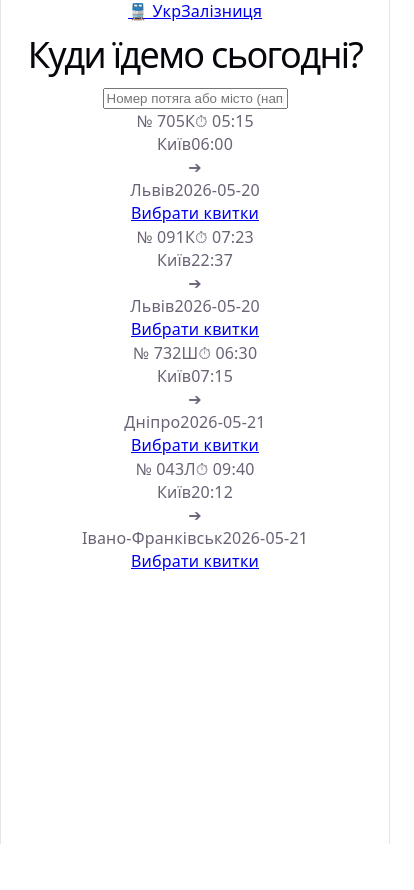
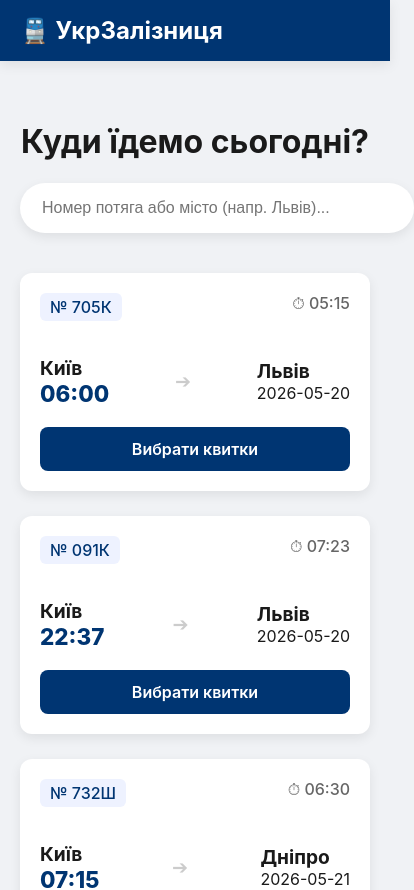
Before and after one commit to the-darkkk/web-railway-ms, a React (Vite) app: page / in a window 390 px wide. Shown: the top 890 px of the page, 414 px wide, since content can reach past the window. Before the commit the page ends 844 px from the top, so only its background shows below. Built offline with nearby package versions, Linux system fonts and the light colour scheme.

Commit message:
Refactor CSS styles for improved design and responsiveness

```diff
--- a/src/index.css
+++ b/src/index.css
@@ -1,111 +1,142 @@
 :root {
-  --text: #6b6375;
-  --text-h: #08060d;
-  --bg: #fff;
-  --border: #e5e4e7;
-  --code-bg: #f4f3ec;
-  --accent: #aa3bff;
-  --accent-bg: rgba(170, 59, 255, 0.1);
-  --accent-border: rgba(170, 59, 255, 0.5);
-  --social-bg: rgba(244, 243, 236, 0.5);
-  --shadow:
-    rgba(0, 0, 0, 0.1) 0 10px 15px -3px, rgba(0, 0, 0, 0.05) 0 4px 6px -2px;
-
-  --sans: system-ui, 'Segoe UI', Roboto, sans-serif;
-  --heading: system-ui, 'Segoe UI', Roboto, sans-serif;
-  --mono: ui-monospace, Consolas, monospace;
-
-  font: 18px/145% var(--sans);
-  letter-spacing: 0.18px;
-  color-scheme: light dark;
-  color: var(--text);
-  background: var(--bg);
-  font-synthesis: none;
-  text-rendering: optimizeLegibility;
-  -webkit-font-smoothing: antialiased;
-  -moz-osx-font-smoothing: grayscale;
-
-  @media (max-width: 1024px) {
-    font-size: 16px;
-  }
-}
-
-@media (prefers-color-scheme: dark) {
-  :root {
-    --text: #9ca3af;
-    --text-h: #f3f4f6;
-    --bg: #16171d;
-    --border: #2e303a;
-    --code-bg: #1f2028;
-    --accent: #c084fc;
-    --accent-bg: rgba(192, 132, 252, 0.15);
-    --accent-border: rgba(192, 132, 252, 0.5);
-    --social-bg: rgba(47, 48, 58, 0.5);
-    --shadow:
-      rgba(0, 0, 0, 0.4) 0 10px 15px -3px, rgba(0, 0, 0, 0.25) 0 4px 6px -2px;
-  }
-
-  #social .button-icon {
-    filter: invert(1) brightness(2);
-  }
+  --primary: #003572;
+  --accent: #ffc107;
+  --bg: #f0f2f5;
+  --text: #1a1a1a;
+  --shadow: 0 4px 12px rgba(0, 0, 0, 0.08);
+  --radius: 12px;
 }
 
 body {
   margin: 0;
+  font-family: 'Inter', system-ui, sans-serif;
+  background-color: var(--bg);
+  color: var(--text);
 }
 
-#root {
-  width: 1126px;
-  max-width: 100%;
+.container {
+  max-width: 1100px;
   margin: 0 auto;
+  padding: 0 20px;
+}
+
+.main-header {
+  background: var(--primary);
+  padding: 1rem 0;
+  box-shadow: var(--shadow);
+}
+
+.logo {
+  color: white;
+  text-decoration: none;
+  font-size: 1.5rem;
+  font-weight: bold;
+}
+
+.hero-section {
   text-align: center;
-  border-inline: 1px solid var(--border);
-  min-height: 100svh;
+  padding: 40px 0;
+}
+
+.search-input {
+  width: 100%;
+  max-width: 500px;
+  padding: 14px 20px;
+  border-radius: 30px;
+  border: 2px solid transparent;
+  box-shadow: var(--shadow);
+  font-size: 1rem;
+  transition: all 0.3s ease;
+}
+
+.search-input:focus {
+  outline: none;
+  border-color: var(--primary);
+  transform: scale(1.02);
+}
+
+.train-list-grid {
+  display: grid;
+  grid-template-columns: repeat(auto-fill, minmax(320px, 1fr));
+  gap: 25px;
+  margin-bottom: 50px;
+}
+
+.train-card {
+  background: white;
+  border-radius: var(--radius);
+  padding: 20px;
+  box-shadow: var(--shadow);
+  transition: transform 0.2s ease;
   display: flex;
   flex-direction: column;
-  box-sizing: border-box;
 }
 
-h1,
-h2 {
-  font-family: var(--heading);
-  font-weight: 500;
-  color: var(--text-h);
+.train-card:hover {
+  transform: translateY(-5px);
 }
 
-h1 {
-  font-size: 56px;
-  letter-spacing: -1.68px;
-  margin: 32px 0;
-  @media (max-width: 1024px) {
-    font-size: 36px;
-    margin: 20px 0;
-  }
-}
-h2 {
-  font-size: 24px;
-  line-height: 118%;
-  letter-spacing: -0.24px;
-  margin: 0 0 8px;
-  @media (max-width: 1024px) {
-    font-size: 20px;
-  }
-}
-p {
-  margin: 0;
+.train-card-header {
+  display: flex;
+  justify-content: space-between;
+  margin-bottom: 15px;
+  color: #666;
+  font-weight: 500;
 }
 
-code,
-.counter {
-  font-family: var(--mono);
-  display: inline-flex;
-  border-radius: 4px;
-  color: var(--text-h);
+.train-id {
+  background: #eef2ff;
+  color: var(--primary);
+  padding: 4px 10px;
+  border-radius: 6px;
 }
 
-code {
-  font-size: 15px;
-  line-height: 135%;
-  padding: 4px 8px;
-  background: var(--code-bg);
+.train-route {
+  display: flex;
+  align-items: center;
+  justify-content: space-between;
+  margin: 20px 0;
 }
+
+.route-point {
+  display: flex;
+  flex-direction: column;
+}
+
+.city {
+  font-size: 1.2rem;
+  font-weight: 700;
+}
+
+.time {
+  font-size: 1.4rem;
+  font-weight: 800;
+  color: var(--primary);
+}
+
+.route-arrow {
+  color: #ccc;
+  font-size: 1.2rem;
+}
+
+.book-link {
+  margin-top: auto;
+  background: var(--primary);
+  color: white;
+  text-decoration: none;
+  text-align: center;
+  padding: 12px;
+  border-radius: 8px;
+  font-weight: 600;
+  transition: background 0.2s;
+}
+
+.book-link:hover {
+  background: #002652;
+}
+
+.empty-state {
+  text-align: center;
+  padding: 50px;
+  color: #888;
+}
```
